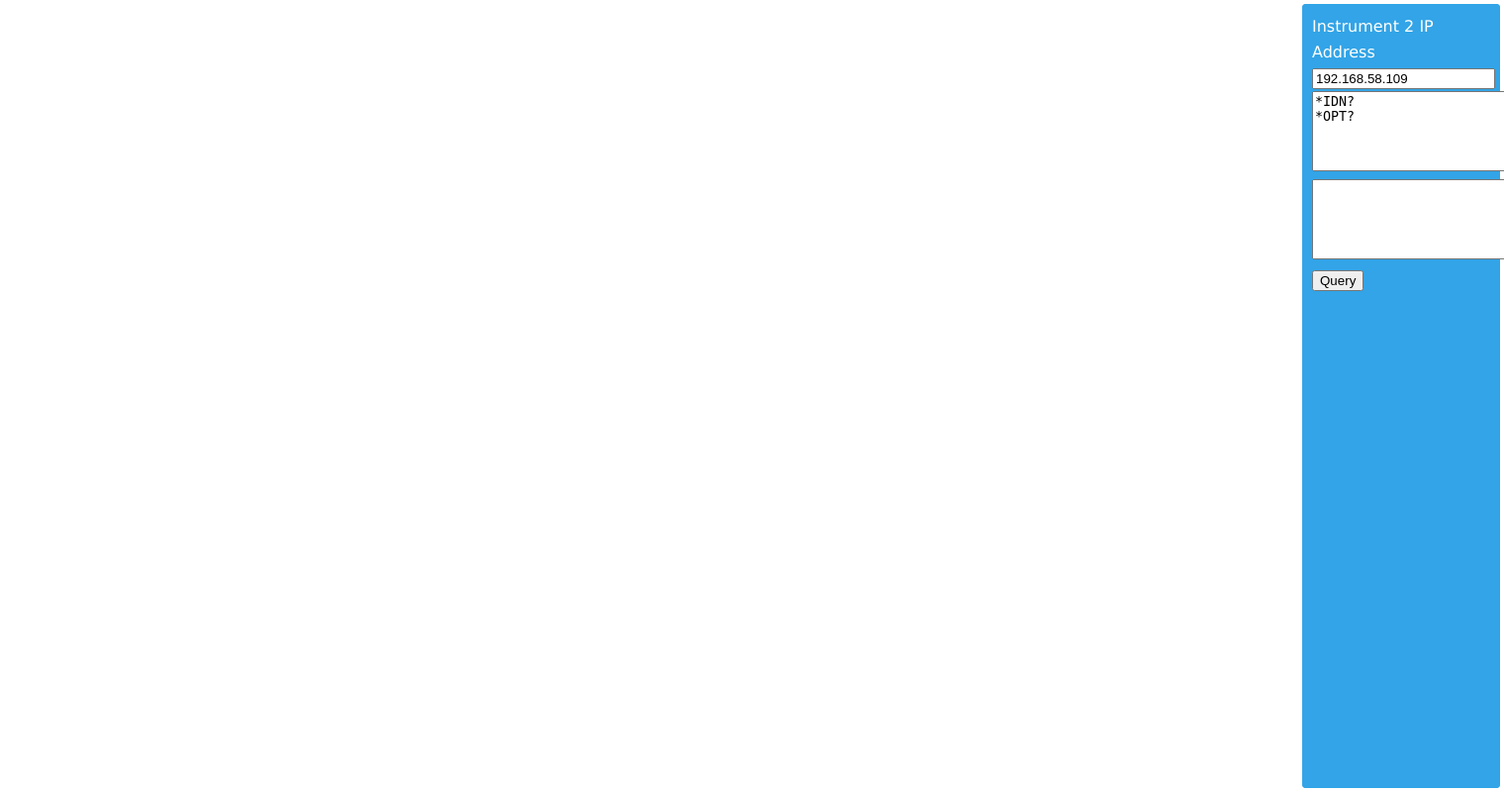
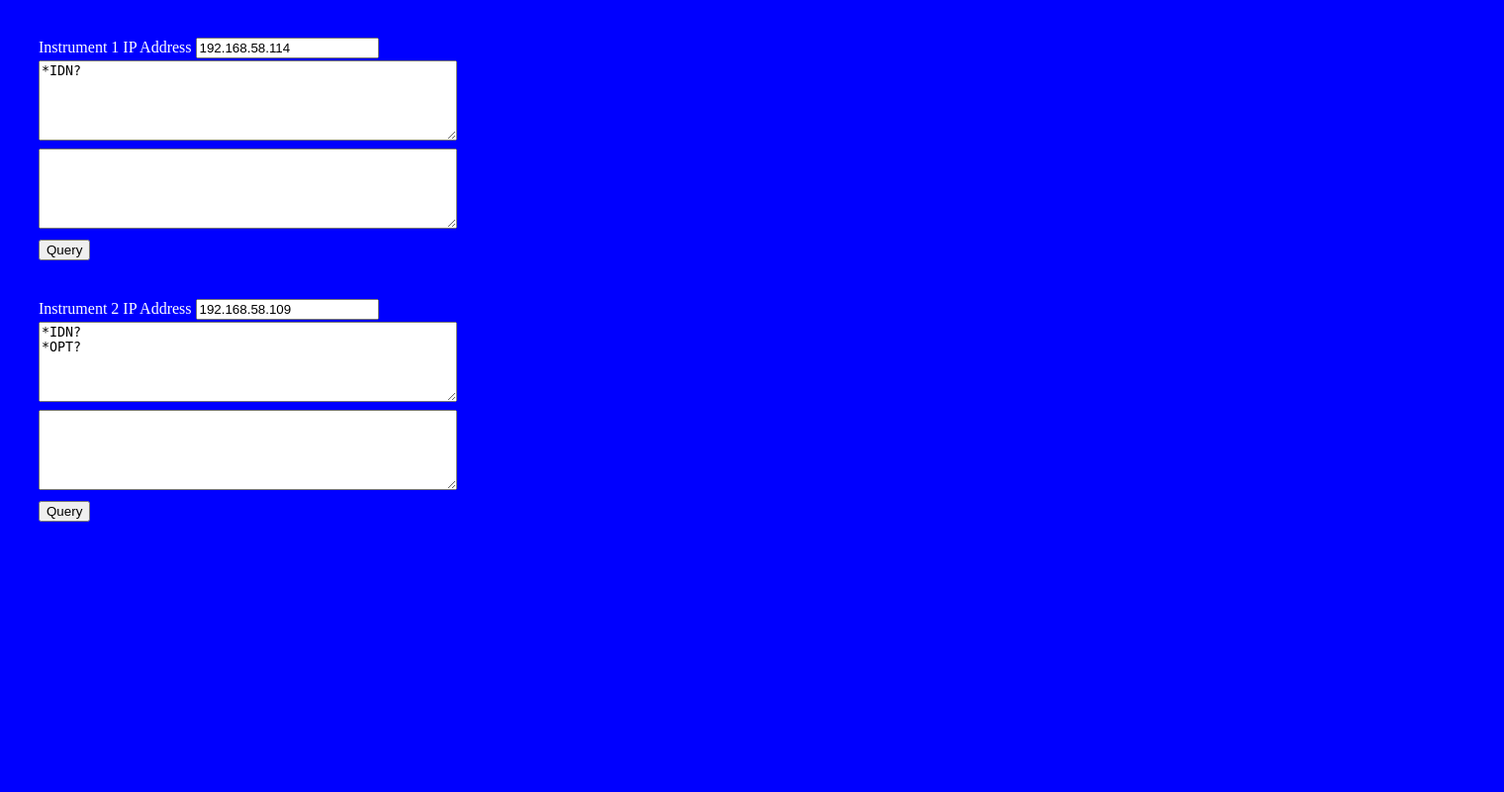
Before and after one commit to mclim9/flask_demo, a Flask app: page / in a window 1520 px wide; the page is wider, and only the part inside the window is pictured. Shown: that part at 99% size. Run offline with Flask 2, Linux system fonts and the light colour scheme.

Commit message:
move style.css

```diff
--- a/src/templates/style.css
+++ b/src/static/style.css
@@ -1,6 +1,7 @@
 body {
-    font: 100% Lucida Sans, Verdana;
     margin: 20px;
+    color: black;
+    background-color: blue;
     line-height: 26px;
 }
 
@@ -15,7 +16,7 @@ body {
 }
 
 #top {
-    background-color: #4CAF50;
+    background-color: rgba(0, 0, 255, 0.603);
     color: #ffffff;
     padding: 15px;
 }
@@ -83,7 +84,7 @@ a:hover {
 }
 
 
-@media (max-width: 800px) {
+@media (max-width: 400px) {
     #sidebar {
         width: auto;
         position: relative;
@@ -94,7 +95,7 @@ a:hover {
 
 }
 
-@media (max-width: 600px) {
+@media (max-width: 300px) {
     #menubar {
         width: auto;
         float: none;
--- a/src/templates/index.html
+++ b/src/templates/index.html
@@ -5,12 +5,12 @@
   <meta charset="UTF-8">
   <meta name="viewport" content="width=device-width, initial-scale=1.0">
   <meta http-equiv="X-UA-Compatible" content="ie=edge">
-  <link rel="stylesheet" type="text/css" href="./style.css">
+  <link rel="stylesheet" type="text/css" href="/static/style.css">
   <title>Sample Project</title>
 </head>
 
 <body>
-  <div id="sidebar">
+  <div id="top">
     <form action="/instr1/" method="post">
       <label for='ipAddr1'>Instrument 1 IP Address</label>
       <input type="text"      id="ipAddr1"  name="ipaddr",  value={{data['ip1']}}><br>
@@ -19,7 +19,7 @@
       <button name="instr1_query" type="submit">Query</button><br>
     </form>
   </div>
-  <div id="sidebar">
+  <div id="top">
     <form action="/instr2/" method="post">
       <label for='ipAddr2'>Instrument 2 IP Address</label>
       <input type="text"      id="ipAddr2"  name="ipaddr",  value={{data['ip2']}}><br>
```
